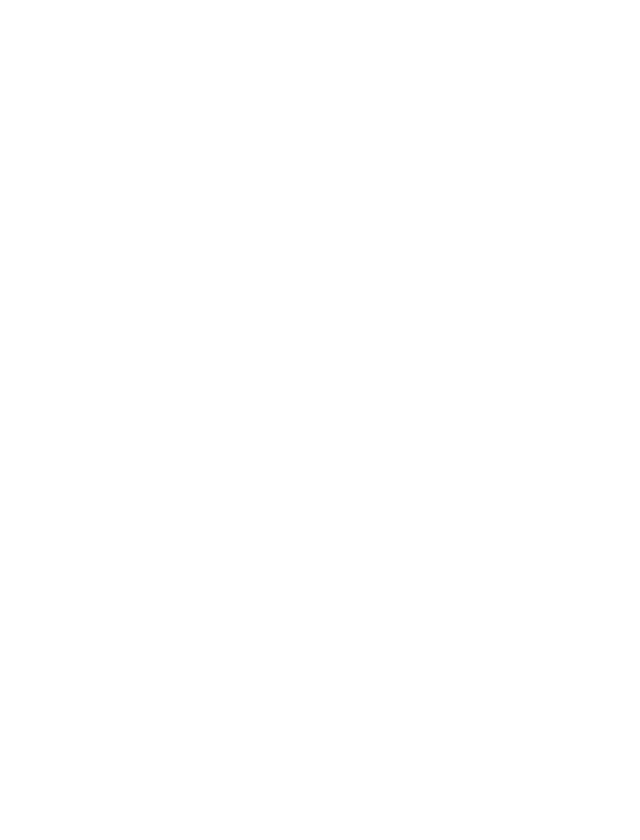
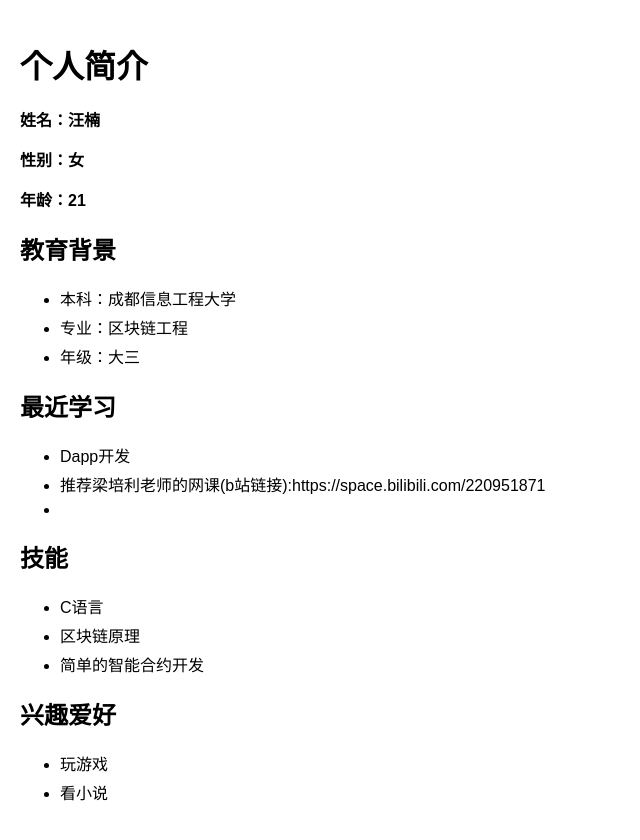
Before and after one commit to wnanbab/wnanbab.github.io, a plain HTML site: page index.html in a window 1280 px wide. Shown: the whole page, without its empty margins (0-640 px from the left). Before the commit the page ends 800 px from the top, so only its background shows below. Drawn offline with Linux system fonts and the light colour scheme.

Commit message:
Update index.html

```diff
--- a/index.html
+++ b/index.html
@@ -1 +1,64 @@
-<title>欢迎来到汪楠的主页！</title>
+<!DOCTYPE html>
+<html>
+<head>
+  <title>个人简介</title>
+  <style>
+    body {
+      font-family: Arial, sans-serif;
+      margin: 0;
+      padding: 20px;
+    }
+
+    h1 {
+      margin-bottom: 20px;
+    }
+
+    p {
+      margin-bottom: 10px;
+    }
+
+    ul {
+      margin-top: 10px;
+      margin-bottom: 20px;
+    }
+
+    li {
+      margin-bottom: 5px;
+    }
+  </style>
+</head>
+<body>
+  <h1>个人简介</h1>
+
+  <p><strong>姓名：汪楠</strong> </p>
+  <p><strong>性别：女</strong> </p>
+  <p><strong>年龄：21</strong> </p>
+
+  <h2>教育背景</h2>
+  <ul>
+    <li>本科：成都信息工程大学</li>
+    <li>专业：区块链工程</li>
+    <li>年级：大三</li>
+  </ul>
+
+  <h2>最近学习</h2>
+  <ul>
+    <li>Dapp开发</li>
+    <li>推荐梁培利老师的网课(b站链接):https://space.bilibili.com/220951871</li>
+    <li></li>
+  </ul>
+
+  <h2>技能</h2>
+  <ul>
+    <li>C语言</li>
+    <li>区块链原理</li>
+    <li>简单的智能合约开发</li>
+  </ul>
+
+  <h2>兴趣爱好</h2>
+  <ul>
+    <li>玩游戏</li>
+    <li>看小说</li>
+  </ul>
+</body>
+</html>
```
